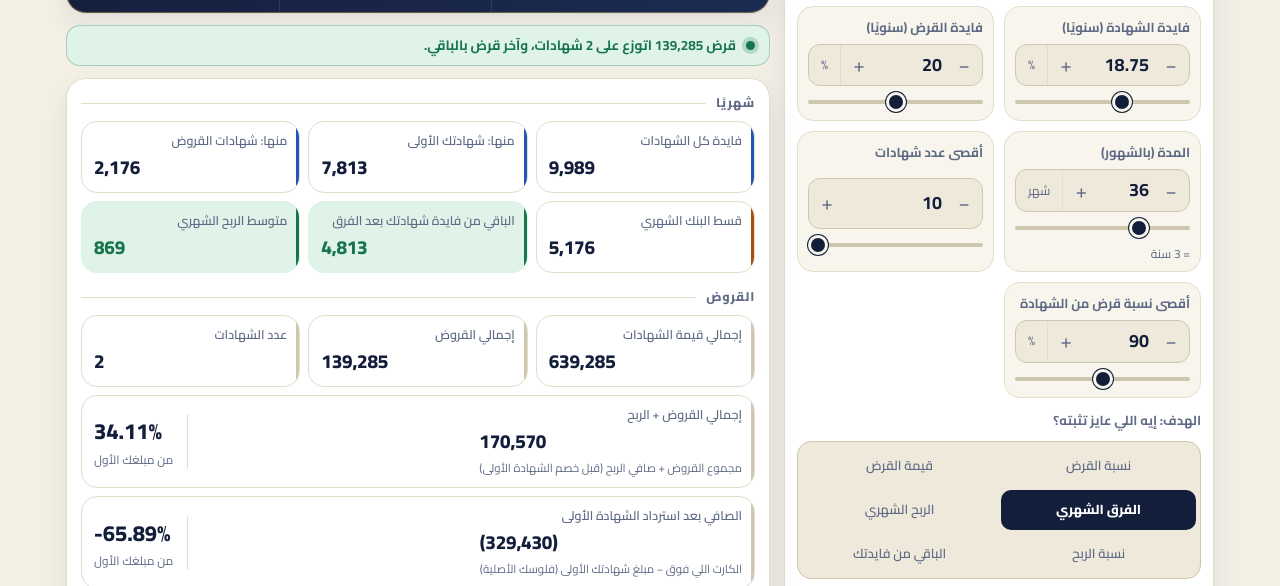
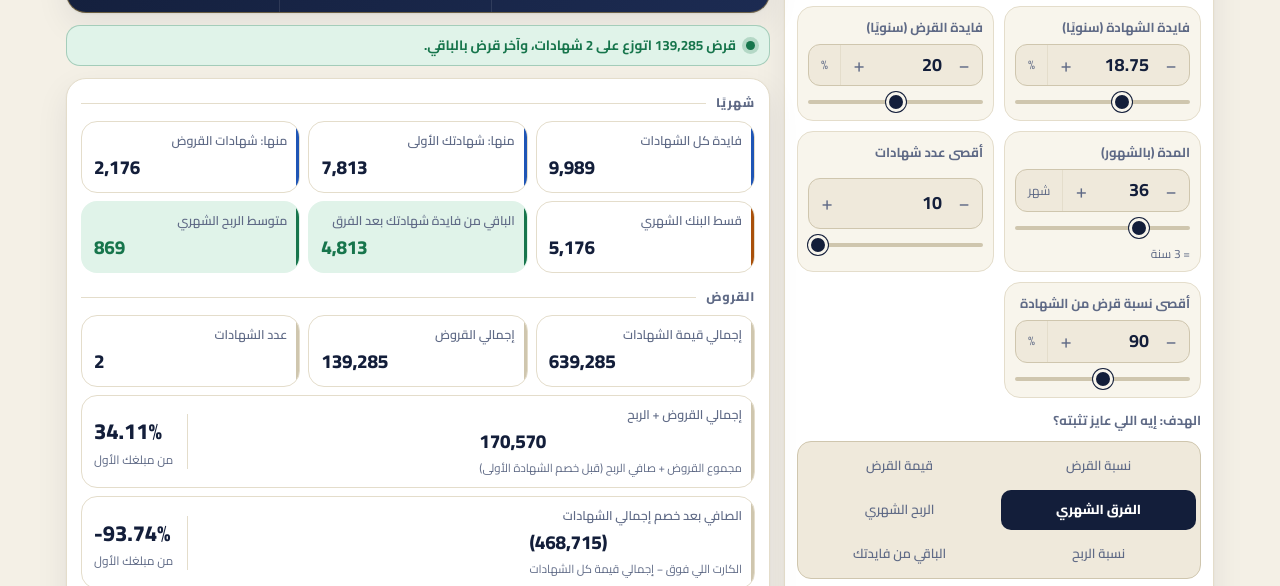
Before and after one commit to islamadel206/cert-calculator, a plain HTML site: page index.html in a window 1280 px wide. Shown: the part 209-795 px from the top of the page. Drawn offline with Linux system fonts and the light colour scheme.

Commit message:
Subtract total certificates value in net card
Co-Authored-By: Claude Sonnet 5.5 <noreply@anthropic.com>
Claude-Session: https://claude.ai/code/session_01Q3GL2Xs1Xs52h6ocvQQ9hB

```diff
--- a/index.html
+++ b/index.html
@@ -444,7 +444,7 @@ td.sep,th.sep{border-inline-start:1px solid var(--line-strong)}
       <div class="stat"><div class="k">إجمالي القروض</div><div class="v num" id="rLoans"></div></div>
       <div class="stat"><div class="k">عدد الشهادات</div><div class="v num" id="rCount"></div></div>
       <div class="stat wide"><div><div class="k">إجمالي القروض + الربح</div><div class="v num" id="rLoanProfit"></div><div class="cnote">مجموع القروض + صافي الربح (قبل خصم الشهادة الأولى)</div></div><div class="wide-pct"><div class="pv num" id="rLoanPctCard"></div><div class="pk">من مبلغك الأول</div></div></div>
-      <div class="stat wide"><div><div class="k">الصافي بعد استرداد الشهادة الأولى</div><div class="v num" id="rLoanProfitNet"></div><div class="cnote">الكارت اللي فوق − مبلغ شهادتك الأولى (فلوسك الأصلية)</div></div><div class="wide-pct"><div class="pv num" id="rLoanPctNet"></div><div class="pk">من مبلغك الأول</div></div></div>
+      <div class="stat wide"><div><div class="k">الصافي بعد خصم إجمالي الشهادات</div><div class="v num" id="rLoanProfitNet"></div><div class="cnote">الكارت اللي فوق − إجمالي قيمة كل الشهادات</div></div><div class="wide-pct"><div class="pv num" id="rLoanPctNet"></div><div class="pk">من مبلغك الأول</div></div></div>
     </div>
     <button class="more-btn" type="button" id="moreStats" aria-expanded="false">تفاصيل أكتر ▾</button>
     <div class="stats" id="statsMore" hidden>
@@ -825,8 +825,8 @@ function compute(p){
     $('#rNetPct').innerHTML=R.A>0?'الربح <b class="num">'+fmtField(R.net/R.A*100,2)+'%</b> من مبلغك':'-';
     $('#rLoanProfit').textContent=fmt(R.used+R.net);
     $('#rLoanPctCard').textContent=R.A>0?fmtField((R.used+R.net)/R.A*100,2)+'%':'-';
-    $('#rLoanProfitNet').textContent=fmt(R.used+R.net-R.A);
-    $('#rLoanPctNet').textContent=R.A>0?fmtField((R.used+R.net-R.A)/R.A*100,2)+'%':'-';
+    $('#rLoanProfitNet').textContent=fmt(R.used+R.net-R.tot.cert);
+    $('#rLoanPctNet').textContent=R.A>0?fmtField((R.used+R.net-R.tot.cert)/R.A*100,2)+'%':'-';
     $('#rNetSub').textContent='على '+R.T+' شهر، من غير فايدة مبلغك';
     $('#rDiff').textContent=R.diffM>=0.5?fmtPlain(R.diffM):(R.diffM<=-0.5?'('+fmtPlain(-R.diffM)+')':'-');
     $('#rPaid').textContent=fmt(R.paid);
```
